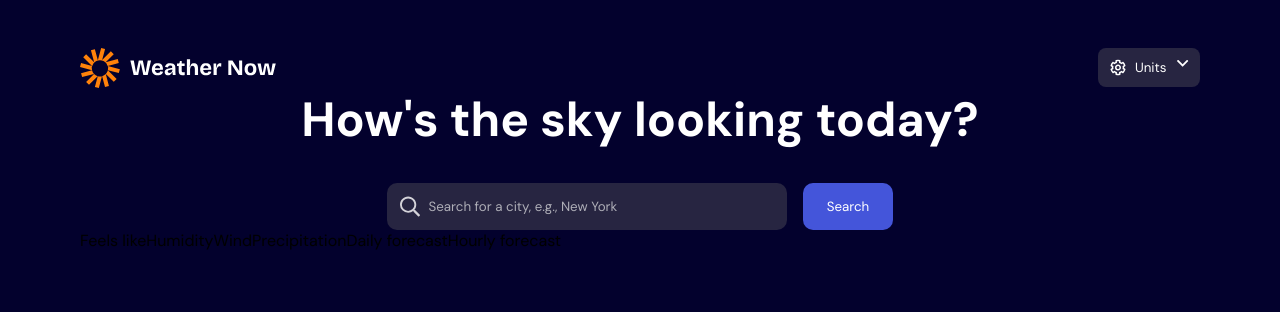
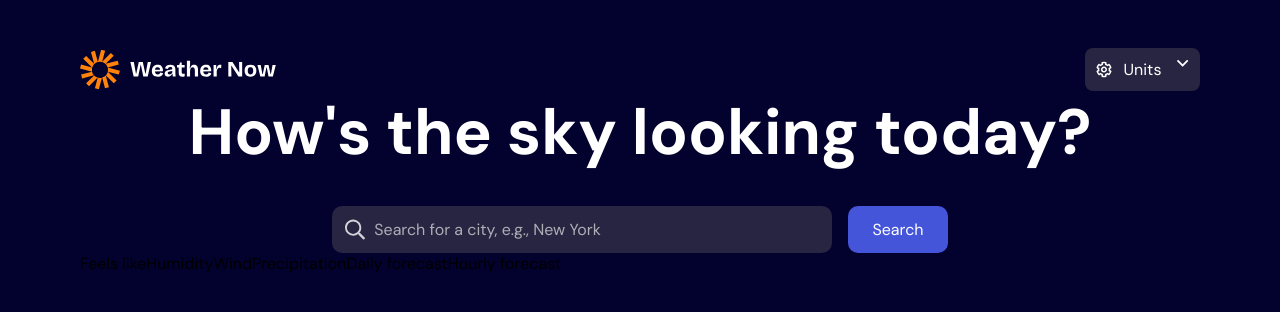
Before and after one commit to BernardoWE/Weather-App-React, a React (Vite) app in the folder Weather-app/: page / in a window 1280 px wide. Shown: the top 312 px of the page. Built offline with nearby package versions, Linux system fonts and the light colour scheme.

Commit message:
aumentado o tamanho da font no globalstyle

```diff
--- a/Weather-app/src/pages/home/style.js
+++ b/Weather-app/src/pages/home/style.js
@@ -17,7 +17,7 @@ export const Main = styled.main`
         color: ${Colors.blue0};
         margin: 0 auto;
         width: fit-content;
-        font-size: 3rem;
+        font-size: 4rem;
     }
 `
 export const Header = styled.header`
@@ -59,7 +59,7 @@ export const ButtonUnits = styled.button`
     border: none;
     border-radius: 8px;
     padding: .7rem;
-    gap: .7em;
+    gap: .9em;
     /* width: 100%; */
     color: ${Colors.blue0};
     cursor: pointer;
@@ -106,7 +106,7 @@ export const SearchInputWrapper = styled.label`
     cursor: text;
 
     /* width: clamp(200px, 20vw, 400px); */
-    width: 400px;
+    width: 500px;
 `
 export const SearchInput = styled.input`
     background-color: transparent;
@@ -130,4 +130,7 @@ export const SearchButton = styled.button`
         background-color: ${Colors.lightBlue700};
 
     }
+    &:active{
+        transform: scale(0.98);
+    }
 `
--- a/Weather-app/src/styles/GlobalStyles.js
+++ b/Weather-app/src/styles/GlobalStyles.js
@@ -6,6 +6,7 @@ export const GlobalStyles = createGlobalStyle`
     padding: 0;
     box-sizing: border-box;
     font-family: 'DM Sans', sans-serif;
+    font-size: 1rem;
   }
   body{
     background-color: ${Colors.blue900};
```
